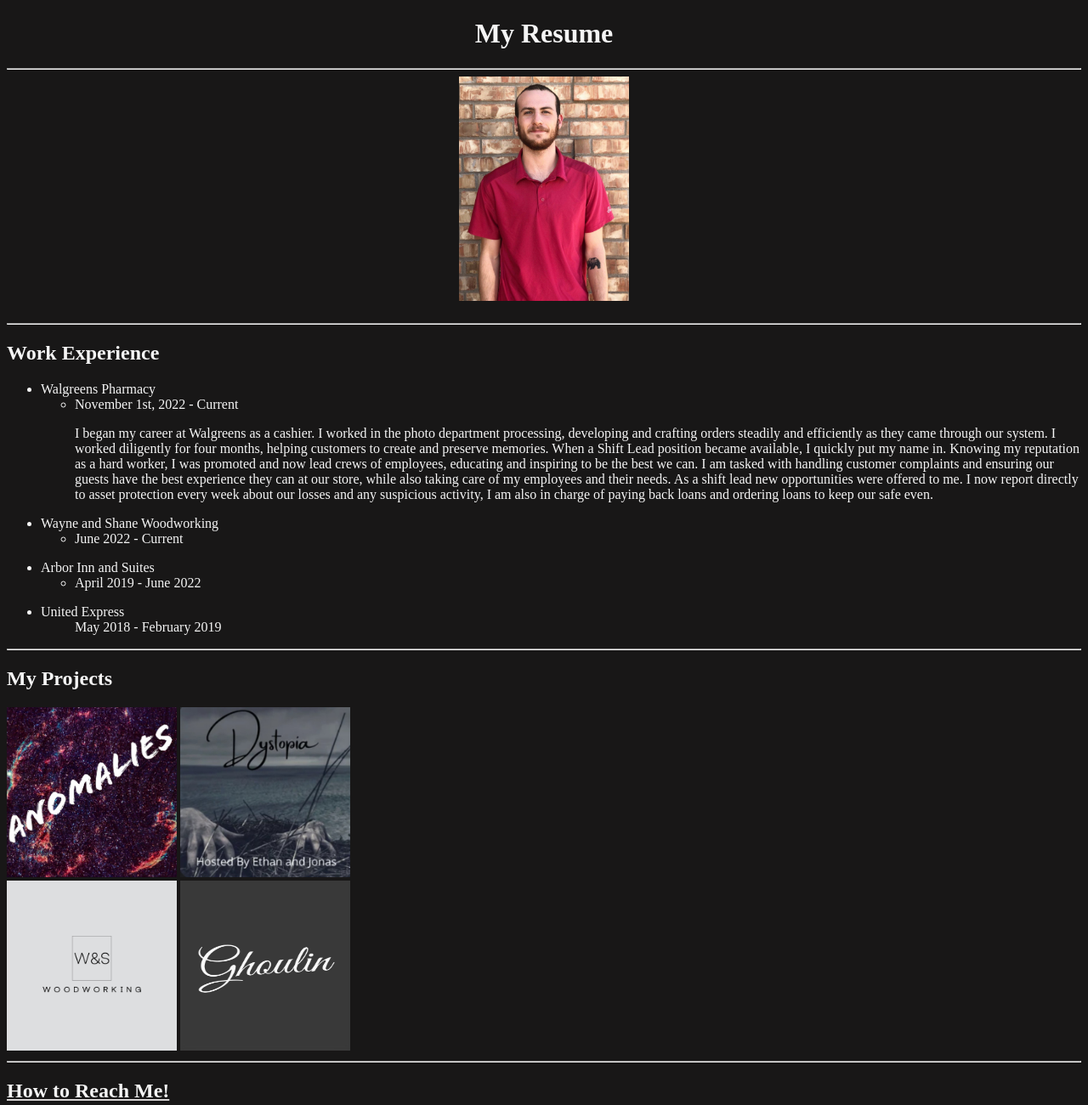
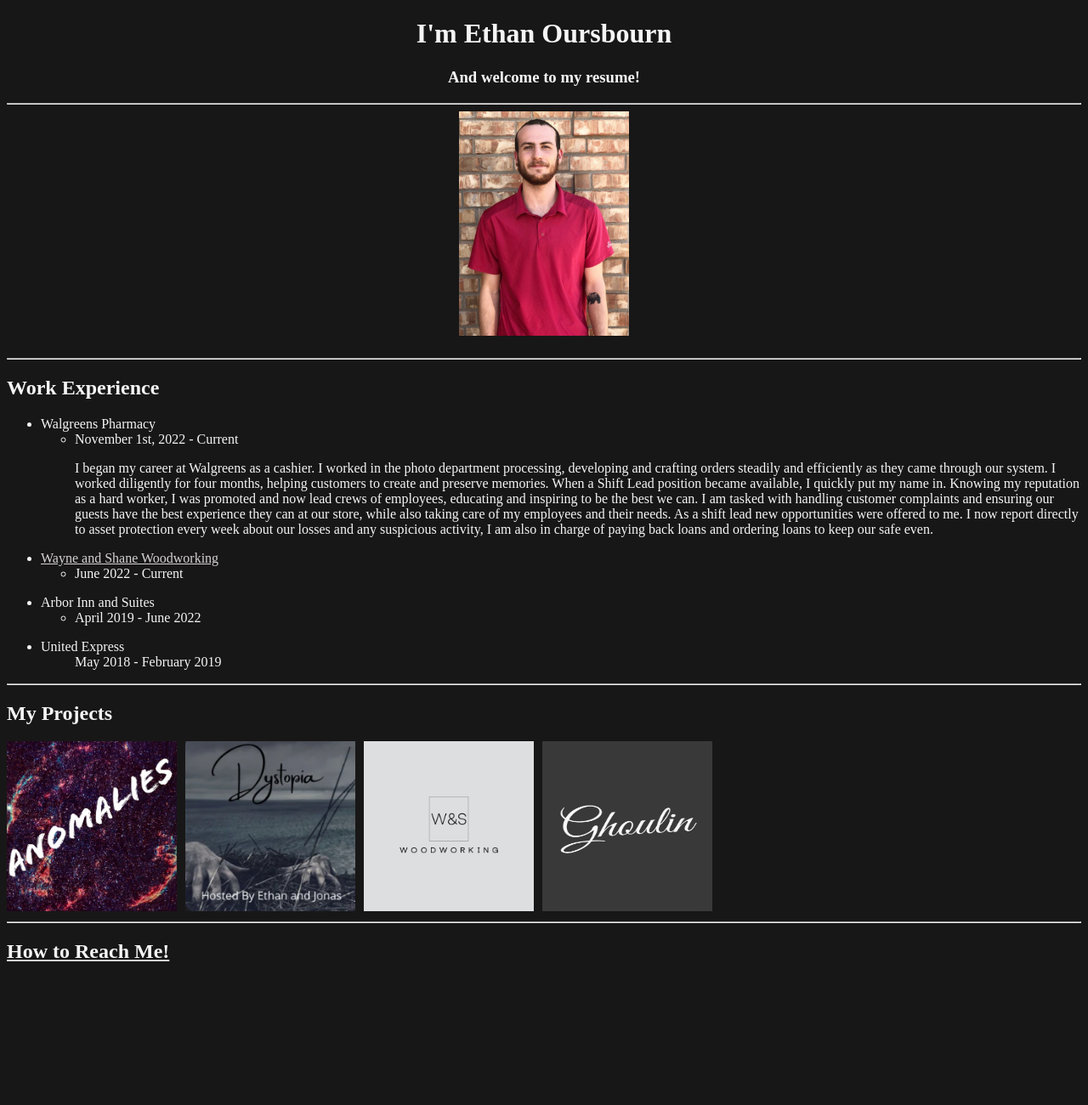
Before and after one commit to WillowyWeevil/My-Resume, a plain HTML site: page index.html in a window 1280 px wide. Shown: the whole page at 85% size. After the commit the page ends 1153 px from the top, so only its background shows below. Drawn offline with Linux system fonts and the light colour scheme.

Commit message:
Add files via upload

```diff
--- a/index.html
+++ b/index.html
@@ -10,7 +10,8 @@
     />
 </head>
 <body>
-    <h1>My Resume</h1>
+    <h1>I'm Ethan Oursbourn</h1>
+    <h3>And welcome to my resume!</h3>
     <hr>
     <a href = "./other files/about-me.html"><img src = "./Assets/IMG951503.jpg" Width = 200 alt = "Me" class = "center"></a>
     <br>
@@ -27,7 +28,7 @@
                     As a shift lead new opportunities were offered to me. I now report directly to asset protection every week about our losses and any suspicious activity, I am also in charge of paying back loans and ordering loans to keep our safe even.
                 </p>
             </ul>
-        <li>Wayne and Shane Woodworking</li>
+        <li><a href = "./other files/wayneandshane.html">Wayne and Shane Woodworking</a></li>
             <ul>
                 <li>June 2022 - Current</li>
                 <p></p>
@@ -42,14 +43,22 @@
     </ul>
 
     <hr>
+
     <h2>My Projects</h2>
-    <a href = "./other files/anomalies.html"><img src = "./Assets/IMG_20191204_233119_836.jpg" width = 200></a>
-    <a href = "./other files/dystopia.html"><img src = "./Assets/Screenshot_20231115-181138_Spotify.jpg" width = 200></a>
-    <br>
-    <a href = "./other files/wayneandshane.html"><img src = "./Assets/Studio-Project-grey.png" width = 200></a>
-    <a href = "./other files/ghoulin.html"><img src = "./Assets/ghoulin.jpg" width = 200 height = 200></a>
+
+    <div class="my-projects">
+
+        <a href = "./other files/anomalies.html"><img src = "./Assets/IMG_20191204_233119_836.jpg" width = 200></a>
+        <a href = "./other files/dystopia.html"><img src = "./Assets/Screenshot_20231115-181138_Spotify.jpg" width = 200></a>
+
+        <a href = "./other files/wayneandshane.html"><img src = "./Assets/Studio-Project-grey.png" width = 200></a>
+        <a href = "./other files/ghoulin.html"><img src = "./Assets/ghoulin.jpg" width = 200 height = 200></a>
+
+    </div>
+
     <hr/>
-    <a href = "other files/contact-me.html"><h2>How to Reach Me!</h2></a>
+
+        <a href = "other files/contact-me.html"><h2>How to Reach Me!</h2></a>
 
 </body>
 </html>
--- a/styles.css
+++ b/styles.css
@@ -4,6 +4,10 @@ h1{
 }
 h2{
     color: whitesmoke;
+}
+h3{
+    color:whitesmoke;
+    text-align: center;
 }
 a{
     color: rgb(214, 211, 211);
@@ -26,3 +30,16 @@ body{
     margin-right: auto;
 
 }
+
+.my-projects{
+    display:flex;
+    gap:10px;
+
+}
+
+@media(max-width:600px){
+    .my-projects{
+        display:flex;
+        flex-wrap:wrap;
+    }
+}
```
